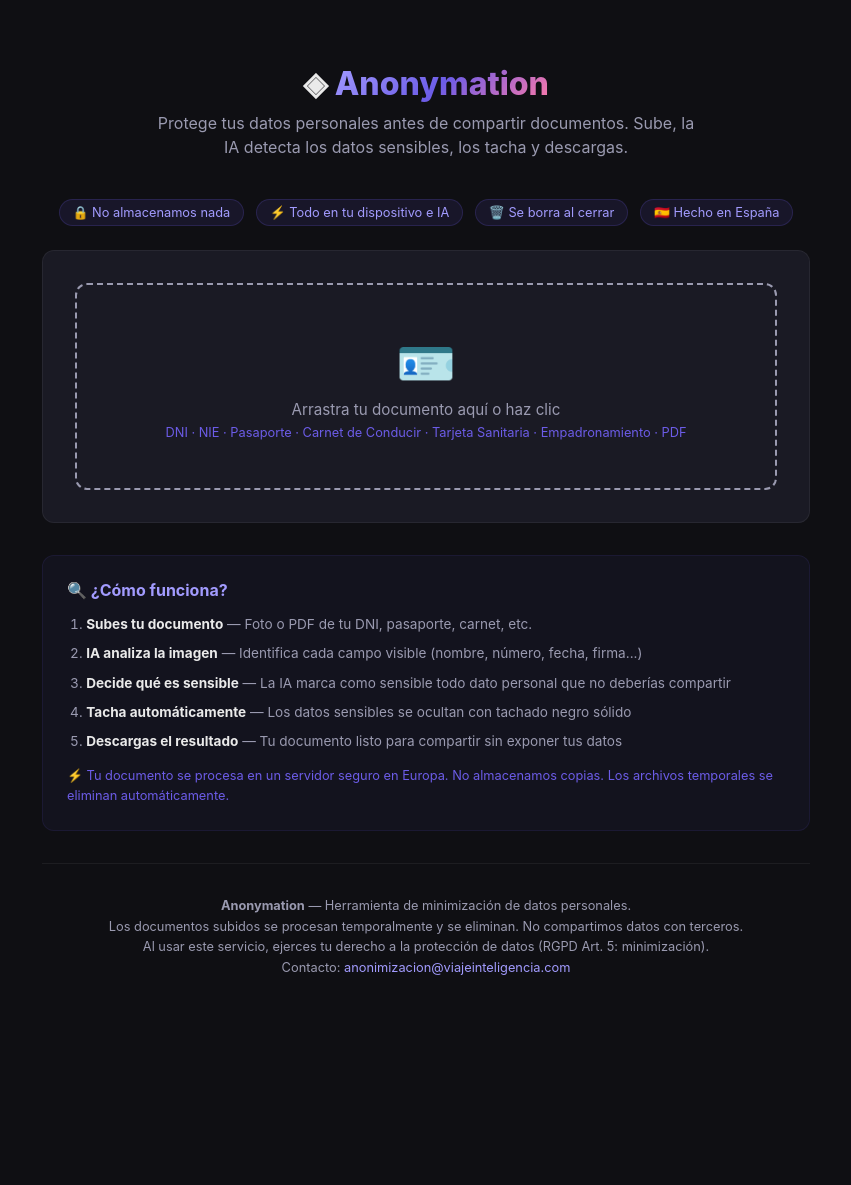
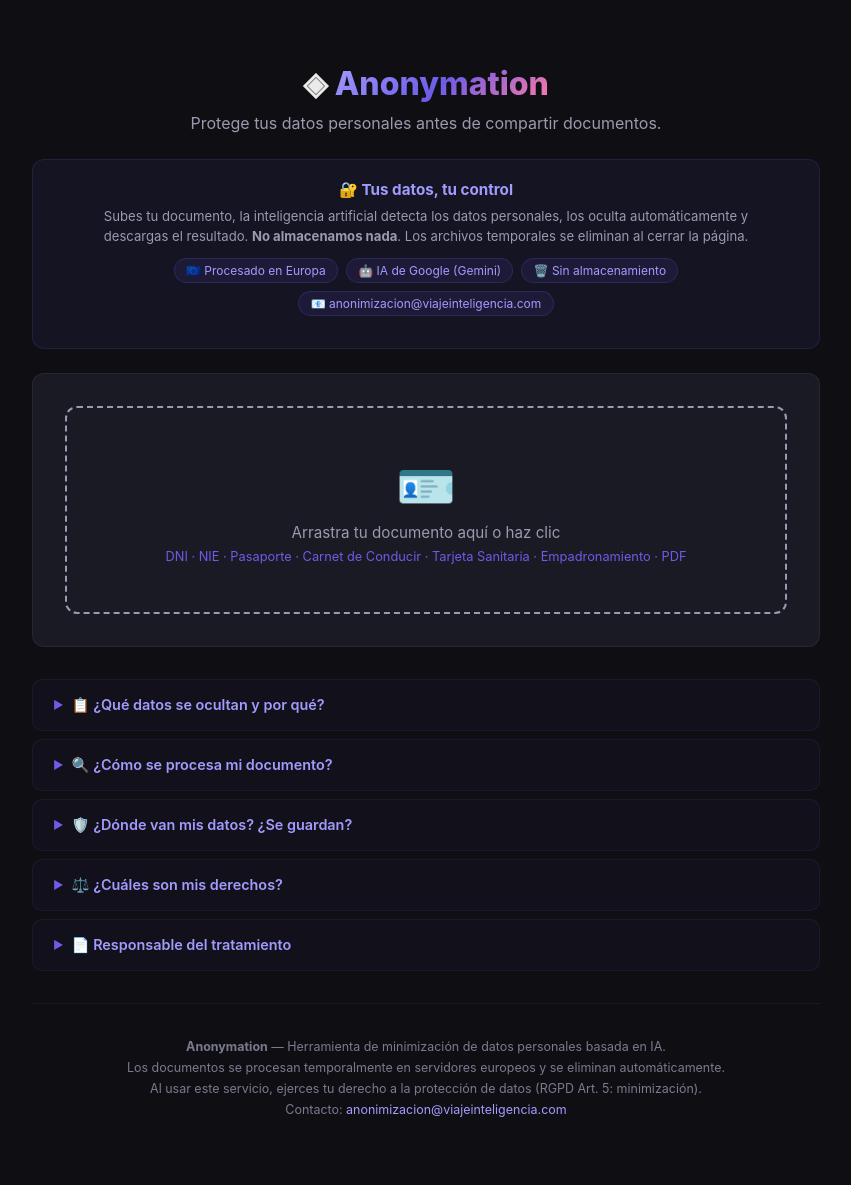
Before and after one commit to mcasrom/anomination, a Flask app: page / in a window 1280 px wide. Shown: the whole page, without its empty margins (214-1065 px from the left). Before the commit the page ends 975 px from the top, so only its background shows below. Run offline with Flask 3, Linux system fonts and the light colour scheme.

Commit message:
fallback modelos gemini, error handling quota, UI con derechos y privacidad

```diff
--- a/backend/app.py
+++ b/backend/app.py
@@ -437,7 +437,11 @@ def auto_redact():
     ai_result = detect_document_with_ai(img_bytes)
 
     if not ai_result or not ai_result.get("fields"):
-        return jsonify({"success": False, "error": "La IA no pudo identificar campos en esta imagen. Prueba con otra orientación o mejor luz."}), 400
+        err_msg = "La IA no pudo identificar campos en esta imagen. "
+        err_msg += "Prueba con otra orientación, mejor luz, o un documento más nítido."
+        if ai_result and ai_result.get("error"):
+            err_msg = ai_result["error"]
+        return jsonify({"success": False, "error": err_msg}), 400
 
     img = Image.open(analyze_path)
     w, h = img.size
--- a/backend/templates/index.html
+++ b/backend/templates/index.html
@@ -11,25 +11,29 @@
     font-family: -apple-system, BlinkMacSystemFont, 'Segoe UI', Roboto, sans-serif;
     background: #0f0f13; color: #eaeaea; min-height: 100vh;
   }
-  .container { max-width: 800px; margin: 0 auto; padding: 2rem 1rem; }
+  .container { max-width: 820px; margin: 0 auto; padding: 2rem 1rem; }
 
-  /* Hero */
-  .hero { text-align: center; padding: 2rem 0 1.5rem; }
+  .hero { text-align: center; padding: 2rem 0 0.5rem; }
   .hero h1 { font-size: 2rem; font-weight: 800; }
   .hero h1 span {
     background: linear-gradient(135deg, #a29bfe, #6c5ce7, #fd79a8);
     -webkit-background-clip: text; -webkit-text-fill-color: transparent;
   }
-  .hero p { color: #9a9ab0; margin-top: 0.5rem; max-width: 550px; margin-left: auto; margin-right: auto; line-height: 1.5; }
+  .hero p { color: #9a9ab0; margin-top: 0.5rem; max-width: 600px; margin-left: auto; margin-right: auto; line-height: 1.5; }
 
   /* Privacy Banner */
-  .privacy {
-    display: flex; gap: 0.75rem; flex-wrap: wrap; justify-content: center;
-    margin: 1rem 0 1.5rem; font-size: 0.8rem;
+  .privacy-banner {
+    background: rgba(108,92,231,0.08); border: 1px solid rgba(108,92,231,0.15);
+    border-radius: 12px; padding: 1.25rem; margin: 1rem 0 1.5rem;
+    text-align: center;
   }
-  .privacy span {
+  .privacy-banner h3 { color: #a29bfe; font-size: 0.95rem; margin-bottom: 0.5rem; }
+  .privacy-banner p { color: #9a9ab0; font-size: 0.82rem; line-height: 1.5; max-width: 650px; margin: 0 auto; }
+
+  .seal { display: flex; gap: 0.5rem; flex-wrap: wrap; justify-content: center; margin: 0.75rem 0; }
+  .seal span {
     display: inline-flex; align-items: center; gap: 0.3rem;
-    padding: 0.3rem 0.8rem; border-radius: 20px;
+    padding: 0.25rem 0.7rem; border-radius: 20px; font-size: 0.75rem;
     background: rgba(108,92,231,0.1); border: 1px solid rgba(108,92,231,0.2);
     color: #a29bfe;
   }
@@ -58,7 +62,7 @@
   }
   @keyframes spin { to { transform: rotate(360deg); } }
   .loading p { color: #9a9ab0; }
-  .loading .step { font-size: 0.8rem; color: #6c5ce7; margin-top: 0.3rem; }
+  .loading small { color: #6c5ce7; font-size: 0.8rem; display: block; margin-top: 0.5rem; }
 
   .result { display: none; }
   .result-img {
@@ -95,31 +99,55 @@
   .error-box {
     background: rgba(231,76,60,0.15); border-left: 3px solid #e74c3c;
     padding: 1rem; border-radius: 8px; color: #ff6b6b; margin: 1rem 0; display: none;
+    font-size: 0.9rem;
   }
+
+  .rights {
+    margin-top: 2rem;
+  }
+  .rights details {
+    background: rgba(108,92,231,0.04); border: 1px solid rgba(108,92,231,0.1);
+    border-radius: 10px; margin-bottom: 0.5rem; overflow: hidden;
+  }
+  .rights details summary {
+    padding: 1rem 1.25rem; cursor: pointer; color: #a29bfe;
+    font-weight: 600; font-size: 0.9rem;
+    display: flex; align-items: center; gap: 0.5rem;
+    list-style: none;
+  }
+  .rights details summary::-webkit-details-marker { display: none; }
+  .rights details summary::before { content: "▶"; font-size: 0.7rem; color: #6c5ce7; transition: transform 0.2s; }
+  .rights details[open] summary::before { content: "▼"; }
+  .rights details .body {
+    padding: 0 1.25rem 1.25rem; color: #9a9ab0; font-size: 0.85rem; line-height: 1.6;
+  }
+  .rights details .body strong { color: #eaeaea; }
+  .rights details .body a { color: #a29bfe; text-decoration: none; }
+  .rights details .body a:hover { text-decoration: underline; }
 
   .how {
     margin-top: 2rem; padding: 1.5rem; border-radius: 12px;
-    background: rgba(108,92,231,0.05); border: 1px solid rgba(108,92,231,0.1);
+    background: rgba(108,92,231,0.04); border: 1px solid rgba(108,92,231,0.1);
   }
-  .how h3 { color: #a29bfe; font-size: 1rem; margin-bottom: 0.75rem; }
-  .how p { color: #9a9ab0; font-size: 0.85rem; line-height: 1.6; }
+  .how h3 { color: #a29bfe; font-size: 0.95rem; margin-bottom: 0.75rem; display: flex; align-items: center; gap: 0.4rem; }
   .how ol { color: #9a9ab0; font-size: 0.85rem; padding-left: 1.2rem; line-height: 1.8; }
-  .how li { margin-bottom: 0.3rem; }
+  .how li { margin-bottom: 0.2rem; }
   .how strong { color: #eaeaea; }
 
   footer {
-    text-align: center; color: #9a9ab0; font-size: 0.8rem;
+    text-align: center; color: #7a7a90; font-size: 0.78rem;
     padding: 2rem 0; margin-top: 2rem;
-    border-top: 1px solid rgba(255,255,255,0.06);
-    line-height: 1.6;
+    border-top: 1px solid rgba(255,255,255,0.05);
+    line-height: 1.7;
   }
+  footer a { color: #a29bfe; text-decoration: none; }
+  footer a:hover { text-decoration: underline; }
 
   @media (max-width: 480px) {
     .container { padding: 1rem 0.75rem; }
     .hero h1 { font-size: 1.5rem; }
     .card { padding: 1rem; }
     .dropzone { padding: 2rem 1rem; }
-    .privacy span { font-size: 0.7rem; }
   }
 </style>
 </head>
@@ -127,14 +155,22 @@
 <div class="container">
   <div class="hero">
     <h1>◈ <span>Anonymation</span></h1>
-    <p>Protege tus datos personales antes de compartir documentos. Sube, la IA detecta los datos sensibles, los tacha y descargas.</p>
+    <p>Protege tus datos personales antes de compartir documentos.</p>
   </div>
 
-  <div class="privacy">
-    <span>🔒 No almacenamos nada</span>
-    <span>⚡ Todo en tu dispositivo e IA</span>
-    <span>🗑️ Se borra al cerrar</span>
-    <span>🇪🇸 Hecho en España</span>
+  <div class="privacy-banner">
+    <h3>🔐 Tus datos, tu control</h3>
+    <p>
+      Subes tu documento, la inteligencia artificial detecta los datos personales,
+      los oculta automáticamente y descargas el resultado. <strong>No almacenamos nada</strong>.
+      Los archivos temporales se eliminan al cerrar la página.
+    </p>
+    <div class="seal">
+      <span>🇪🇺 Procesado en Europa</span>
+      <span>🤖 IA de Google (Gemini)</span>
+      <span>🗑️ Sin almacenamiento</span>
+      <span>📧 anonimizacion@viajeinteligencia.com</span>
+    </div>
   </div>
 
   <div class="card">
@@ -148,7 +184,7 @@
     <div class="loading" id="loading">
       <div class="spinner"></div>
       <p id="loadText">La IA está analizando tu documento...</p>
-      <p class="step" id="loadStep">Buscando campos con datos personales</p>
+      <small id="loadSub">Identificando campos con datos personales</small>
     </div>
 
     <div class="error-box" id="error"></div>
@@ -166,25 +202,95 @@
     </div>
   </div>
 
-  <div class="how">
-    <h3>🔍 ¿Cómo funciona?</h3>
-    <ol>
-      <li><strong>Subes tu documento</strong> — Foto o PDF de tu DNI, pasaporte, carnet, etc.</li>
-      <li><strong>IA analiza la imagen</strong> — Identifica cada campo visible (nombre, número, fecha, firma...)</li>
-      <li><strong>Decide qué es sensible</strong> — La IA marca como sensible todo dato personal que no deberías compartir</li>
-      <li><strong>Tacha automáticamente</strong> — Los datos sensibles se ocultan con tachado negro sólido</li>
-      <li><strong>Descargas el resultado</strong> — Tu documento listo para compartir sin exponer tus datos</li>
-    </ol>
-    <p style="margin-top:0.75rem;font-size:0.8rem;color:#6c5ce7">
-      ⚡ Tu documento se procesa en un servidor seguro en Europa. No almacenamos copias. Los archivos temporales se eliminan automáticamente.
-    </p>
+  <div class="rights">
+    <details>
+      <summary>📋 ¿Qué datos se ocultan y por qué?</summary>
+      <div class="body">
+        <p>La inteligencia artificial identifica campos con datos personales y los clasifica como <strong>sensibles</strong> o <strong>no sensibles</strong>:</p>
+        <p style="margin-top:0.5rem">
+          <strong>✓ Se ocultan (sensibles):</strong> número de DNI/NIE/pasaporte, dirección completa, fecha de nacimiento,
+          firma, fotografía, datos bancarios, nombres de familiares, importes en facturas.
+        </p>
+        <p style="margin-top:0.3rem">
+          <strong>✓ Se conservan (no sensibles):</strong> nombre, tipo de documento, fecha de validez,
+          nacionalidad, datos de emisión que no identifican a la persona.
+        </p>
+        <p style="margin-top:0.5rem">
+          El criterio se basa en el principio de <strong>minimización de datos</strong> (RGPD Art. 5):
+          solo se conserva la información estrictamente necesaria para la finalidad del documento.
+        </p>
+      </div>
+    </details>
+    <details>
+      <summary>🔍 ¿Cómo se procesa mi documento?</summary>
+      <div class="body">
+        <ol style="padding-left:1.2rem; line-height:1.8">
+          <li><strong>Subes el documento</strong> — Foto o PDF de tu DNI, pasaporte, carnet, etc.</li>
+          <li><strong>Se envía a Google Gemini (IA)</strong> — La imagen se analiza por la inteligencia artificial de Google en servidores dentro de la Unión Europea.</li>
+          <li><strong>La IA identifica los campos</strong> — Detecta cada dato visible y decide si es sensible o no.</li>
+          <li><strong>Se ocultan los datos sensibles</strong> — Se tachan en negro sólido (tachado irreversible).</li>
+          <li><strong>Descargas el resultado</strong> — Tu documento listo para compartir sin exponer tus datos.</li>
+        </ol>
+      </div>
+    </details>
+    <details>
+      <summary>🛡️ ¿Dónde van mis datos? ¿Se guardan?</summary>
+      <div class="body">
+        <p>
+          <strong>No almacenamos nada de forma permanente.</strong> El documento se procesa en memoria y el archivo
+          temporal se elimina automáticamente. No guardamos copias, no compartimos datos con terceros,
+          no usamos tus documentos para entrenar modelos de IA.
+        </p>
+        <p style="margin-top:0.5rem">
+          El análisis lo realiza <strong>Google Gemini</strong> (modelo de lenguaje con visión artificial)
+          en centros de datos ubicados en la <strong>Unión Europea</strong>, cumpliendo con la normativa
+          europea de protección de datos.
+        </p>
+        <p style="margin-top:0.5rem">
+          <strong>No somos China ni Estados Unidos.</strong> Operamos bajo la legislación europea
+          y respetamos tus derechos de privacidad.
+        </p>
+      </div>
+    </details>
+    <details>
+      <summary>⚖️ ¿Cuáles son mis derechos?</summary>
+      <div class="body">
+        <p style="margin-bottom:0.5rem">
+          Como titular de los datos, tienes derecho a:
+        </p>
+        <ul style="padding-left:1.2rem; line-height:1.8">
+          <li><strong>Saber</strong> qué datos tuyos se procesan y con qué finalidad.</li>
+          <li><strong>Acceder</strong> a la información sobre el tratamiento de tus datos.</li>
+          <li><strong>Que se minimicen</strong> tus datos — solo lo necesario para la finalidad.</li>
+          <li><strong>Que se eliminen</strong> tus datos una vez procesados.</li>
+          <li><strong>Contactar</strong> con el responsable para ejercer tus derechos.</li>
+        </ul>
+        <p style="margin-top:0.5rem">
+          Para cualquier consulta o ejercicio de tus derechos, escríbenos a:
+          <strong><a href="mailto:anonimizacion@viajeinteligencia.com">anonimizacion@viajeinteligencia.com</a></strong>
+        </p>
+      </div>
+    </details>
+    <details>
+      <summary>📄 Responsable del tratamiento</summary>
+      <div class="body">
+        <p>
+          Esta herramienta es operada por <strong>Viaje Inteligencia</strong>.
+          Los datos se procesan exclusivamente para la finalidad de anonimización de documentos.
+          No se ceden datos a terceros. No se realizan transferencias internacionales fuera del Espacio Económico Europeo.
+        </p>
+        <p style="margin-top:0.5rem">
+          Contacto: <a href="mailto:anonimizacion@viajeinteligencia.com">anonimizacion@viajeinteligencia.com</a>
+        </p>
+      </div>
+    </details>
   </div>
 
   <footer>
-    <strong>Anonymation</strong> — Herramienta de minimización de datos personales.<br>
-    Los documentos subidos se procesan temporalmente y se eliminan. No compartimos datos con terceros.<br>
+    <strong>Anonymation</strong> — Herramienta de minimización de datos personales basada en IA.<br>
+    Los documentos se procesan temporalmente en servidores europeos y se eliminan automáticamente.<br>
     Al usar este servicio, ejerces tu derecho a la protección de datos (RGPD Art. 5: minimización).<br>
-    Contacto: <a href="mailto:anonimizacion@viajeinteligencia.com" style="color:#a29bfe;text-decoration:none">anonimizacion@viajeinteligencia.com</a>
+    Contacto: <a href="mailto:anonimizacion@viajeinteligencia.com">anonimizacion@viajeinteligencia.com</a>
   </footer>
 </div>
 
@@ -194,7 +300,7 @@ const dz = document.getElementById('dropzone');
 const fi = document.getElementById('fileInput');
 const ld = document.getElementById('loading');
 const lt = document.getElementById('loadText');
-const ls = document.getElementById('loadStep');
+const ls = document.getElementById('loadSub');
 const er = document.getElementById('error');
 const rs = document.getElementById('result');
 const ri = document.getElementById('resultImg');
```
Also changed, not shown: backend/ai_detector.py (+26 -6 lines), 1 other file.
